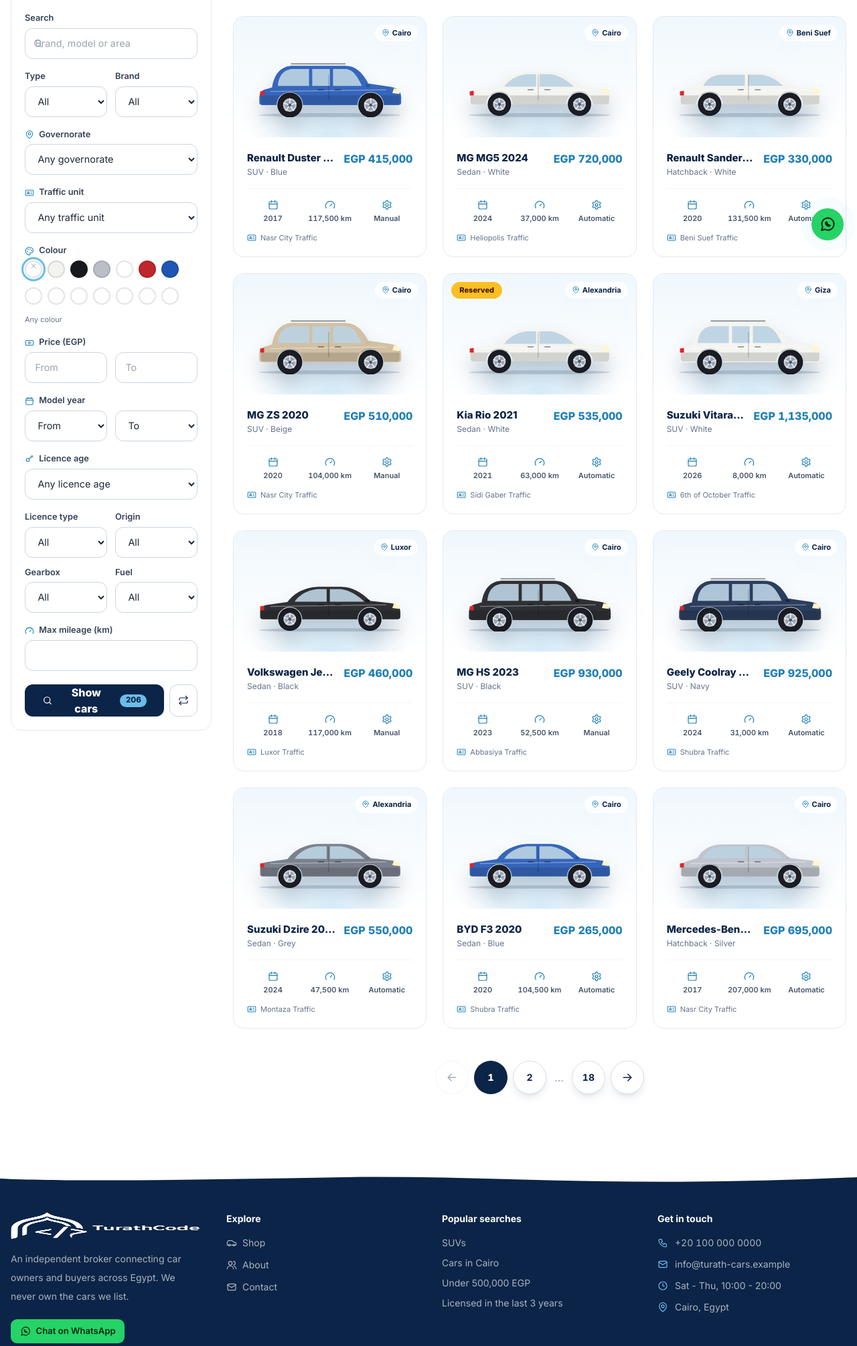
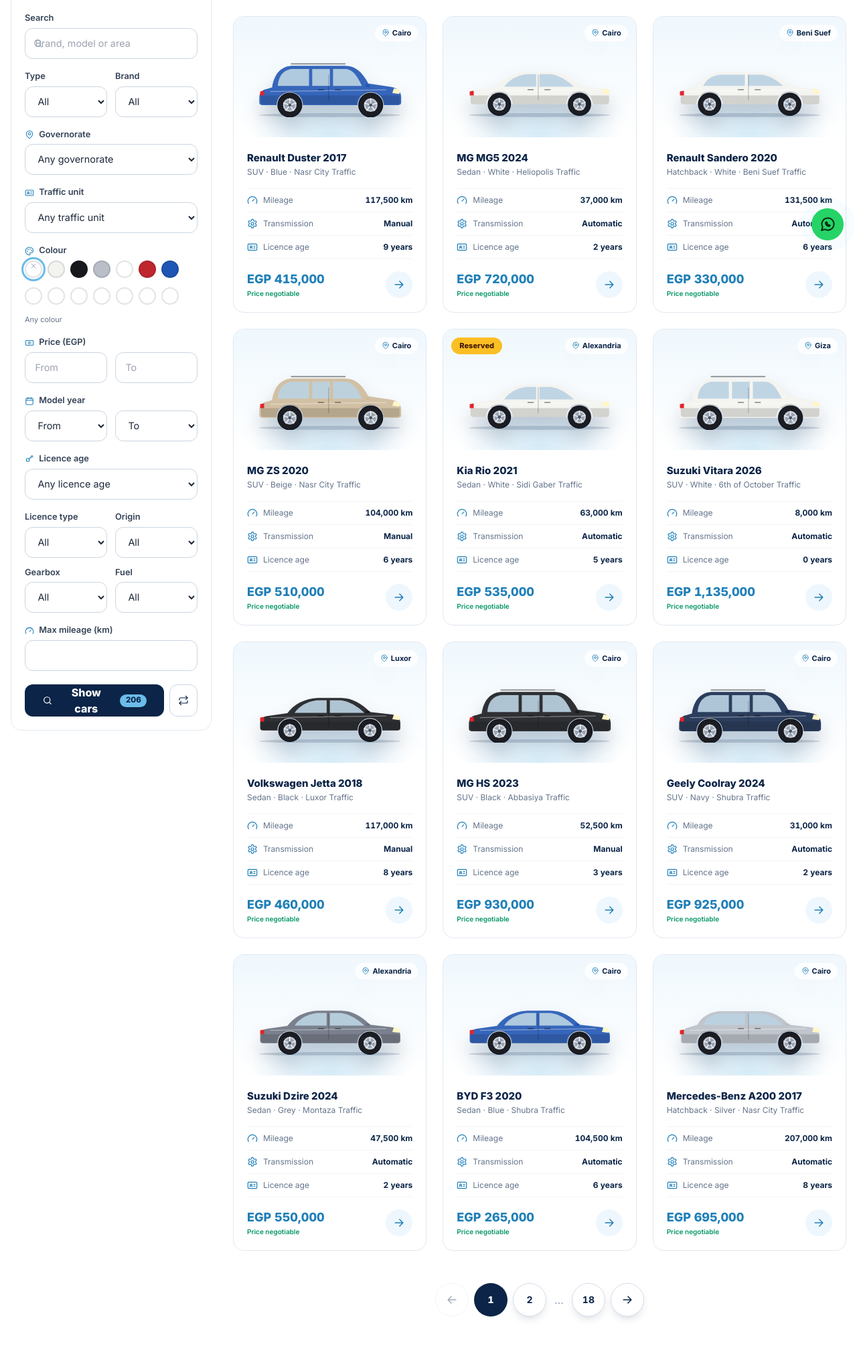
Before and after one commit to ABDULLAHTALLAT/Carshop-Turath, a Laravel app: page /shop in a window 1280 px wide. Shown: the part 421-2431 px from the top of the page at 67% size. Run offline with Laravel 12, Linux system fonts and the light colour scheme; data comes from the database, SQL or seed files in the repository; data that the repository does not hold is empty; some web fonts are replaced.

Commit message:
Restructure car cards with clear spec rows and price footer

```diff
--- a/resources/views/partials/car-card.blade.php
+++ b/resources/views/partials/car-card.blade.php
@@ -13,24 +13,28 @@
                 @if($car->status === 'reserved')<span class="rounded-full bg-amber-400 px-3 py-1 text-[11px] font-extrabold text-amber-950">{{ __('Reserved') }}</span>@endif
                 @if($car->is_featured)<span class="inline-flex items-center gap-1 rounded-full bg-navy/85 px-3 py-1 text-[11px] font-bold text-white backdrop-blur"><x-icon name="star" class="h-3 w-3 text-brand" /> {{ __('Featured') }}</span>@endif
             </div>
-            <span class="absolute end-3 top-3 inline-flex items-center gap-1 rounded-full bg-white/80 px-2.5 py-1 text-[11px] font-bold text-ink backdrop-blur dark:bg-slate-900/70 dark:text-white"><x-icon name="pin" class="h-3 w-3 text-brand-dark" /> {{ t($car->governorate) }}</span>
+            <span class="absolute end-3 top-3 inline-flex items-center gap-1 rounded-full bg-white/80 px-2.5 py-1 text-[11px] font-bold text-ink backdrop-blur"><x-icon name="pin" class="h-3 w-3 text-brand-dark" /> {{ t($car->governorate) }}</span>
         </div>
         <div class="p-5">
-            <div class="flex items-start justify-between gap-3">
-                <div class="min-w-0">
-                    <h3 class="truncate text-[15px] font-extrabold text-ink">{{ $car->display_title }}</h3>
-                    <p class="mt-0.5 truncate text-xs text-slate-500">{{ t($car->body_type) }} &middot; {{ t($car->color) }}</p>
+            <h3 class="truncate text-[15px] font-extrabold text-ink">{{ $car->display_title }}</h3>
+            <p class="mt-0.5 truncate text-xs text-slate-500">{{ t($car->body_type) }} &middot; {{ t($car->color) }}@if($car->traffic_unit) &middot; {{ t($car->traffic_unit) }}@endif</p>
+
+            <dl class="mt-4 divide-y divide-slate-100 border-y border-slate-100 text-[12px]">
+                @foreach([['gauge', 'Mileage', number_format($car->mileage).' '.__('km')], ['settings', 'Transmission', t($car->transmission)], ['id-card', 'Licence age', $car->license_age !== null ? $car->license_age.' '.__('years') : '-']] as [$icon, $label, $value])
+                    <div class="flex items-center justify-between py-2">
+                        <dt class="flex items-center gap-2 text-slate-500"><x-icon :name="$icon" class="h-4 w-4 text-brand-dark" /> {{ __($label) }}</dt>
+                        <dd class="num font-bold text-ink">{{ $value }}</dd>
+                    </div>
+                @endforeach
+            </dl>
+
+            <div class="mt-4 flex items-center justify-between gap-3">
+                <div>
+                    <p class="num text-lg font-extrabold text-brand-dark">{{ egp($car->price) }}</p>
+                    @if($car->negotiable)<p class="text-[10px] font-semibold text-emerald-600">{{ __('Price negotiable') }}</p>@endif
                 </div>
-                <p class="num whitespace-nowrap text-end text-base font-extrabold text-brand-dark">{{ egp($car->price) }}</p>
+                <span class="grid h-10 w-10 place-items-center rounded-full bg-brand-50 text-brand-dark transition group-hover:bg-navy group-hover:text-white"><x-icon name="arrow-right" class="h-5 w-5 flip-rtl" /></span>
             </div>
-            <ul class="mt-4 grid grid-cols-3 gap-2 border-t border-slate-100 pt-4 text-[11px] font-semibold text-slate-600">
-                <li class="flex flex-col items-center gap-1"><x-icon name="calendar" class="h-4 w-4 text-brand-dark" /> <span class="num">{{ $car->year }}</span></li>
-                <li class="flex flex-col items-center gap-1"><x-icon name="gauge" class="h-4 w-4 text-brand-dark" /> <span class="num">{{ number_format($car->mileage) }} {{ __('km') }}</span></li>
-                <li class="flex flex-col items-center gap-1"><x-icon name="settings" class="h-4 w-4 text-brand-dark" /> {{ t($car->transmission) }}</li>
-            </ul>
-            @if($car->traffic_unit)
-                <p class="mt-3 flex items-center gap-1.5 truncate text-[11px] text-slate-500"><x-icon name="id-card" class="h-3.5 w-3.5 text-brand-dark" /> {{ t($car->traffic_unit) }}</p>
-            @endif
         </div>
     </a>
 </article>
```
